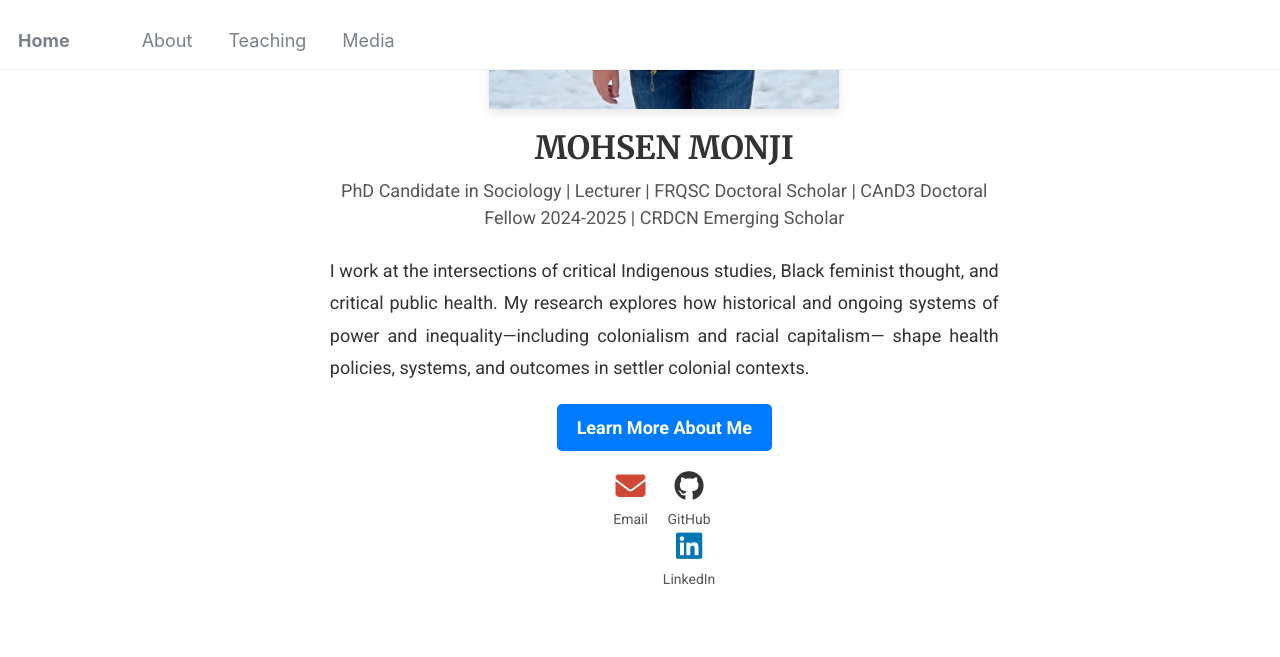
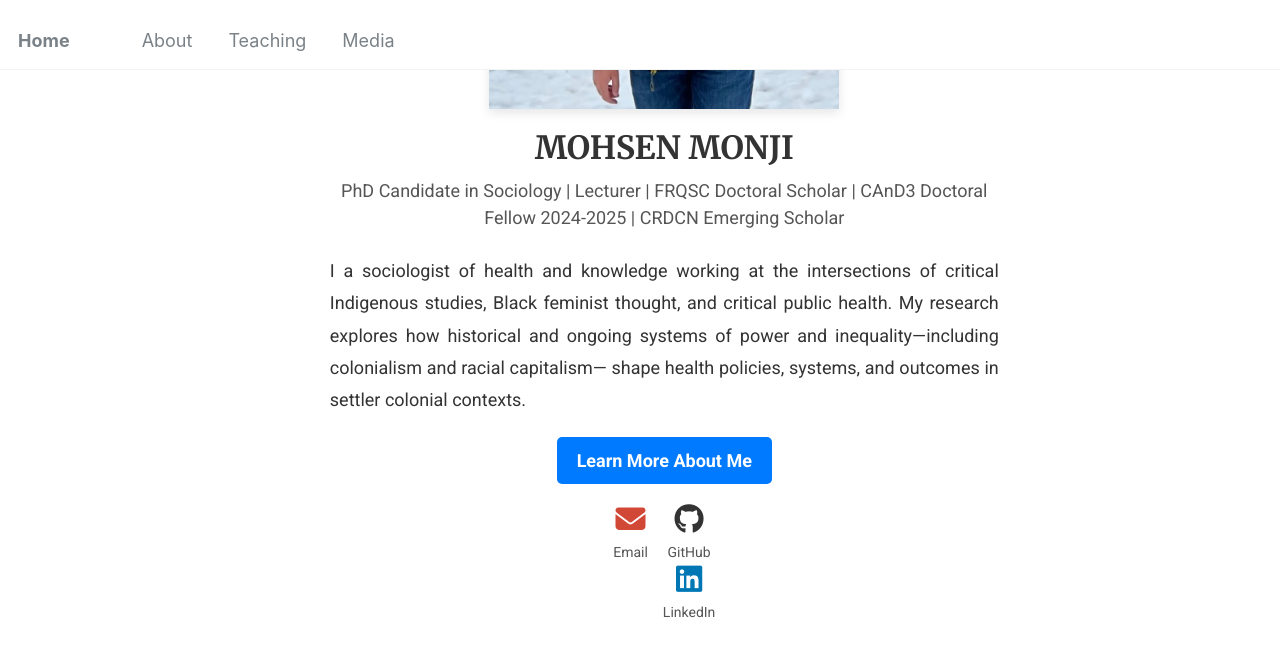
Before and after one commit to Mohsnmonji/mohsnmonji.github.io, a Jekyll site: the page built from _pages/front.md, in a window 1280 px wide and 900 px high, scrolled down 458 px. Shown: the top 657 px of the window. Built offline with Jekyll 4.4.1, drawn with Linux system fonts in a browser that asks for light colours.

Commit message:
Update front.md

```diff
--- a/_pages/front.md
+++ b/_pages/front.md
@@ -27,7 +27,7 @@ hide_avatar: true
   <!-- Description -->
 <p style="font-size: 18px; color: #333; text-align: justify; line-height: 1.8; margin-bottom: 20px;">
 
-I work at the intersections of critical Indigenous studies, Black feminist thought, and critical public health. My research explores how historical and ongoing systems of power and inequality—including colonialism and racial capitalism— shape health policies, systems, and outcomes in settler colonial contexts.
+I a sociologist of health and knowledge working at the intersections of critical Indigenous studies, Black feminist thought, and critical public health. My research explores how historical and ongoing systems of power and inequality—including colonialism and racial capitalism— shape health policies, systems, and outcomes in settler colonial contexts.
 </p>
 
   <!-- Button -->
```
